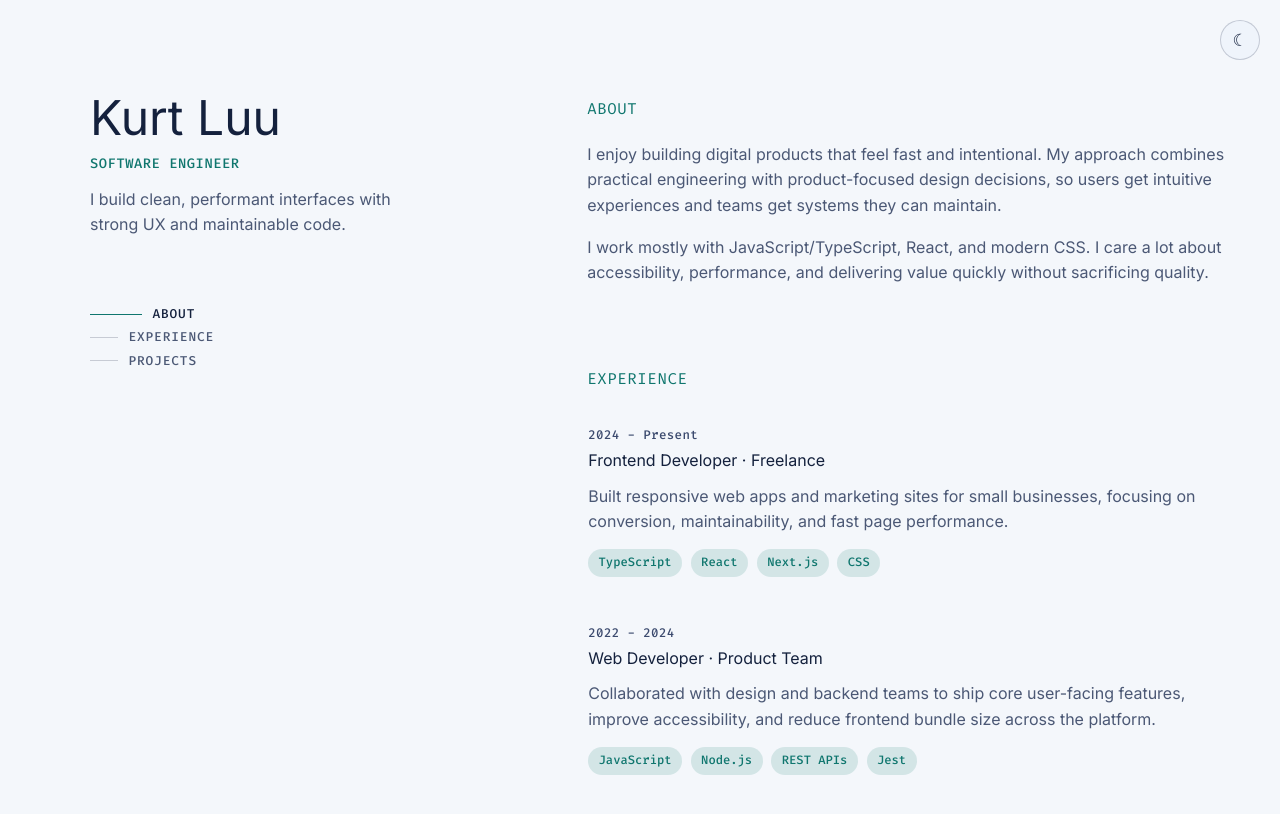
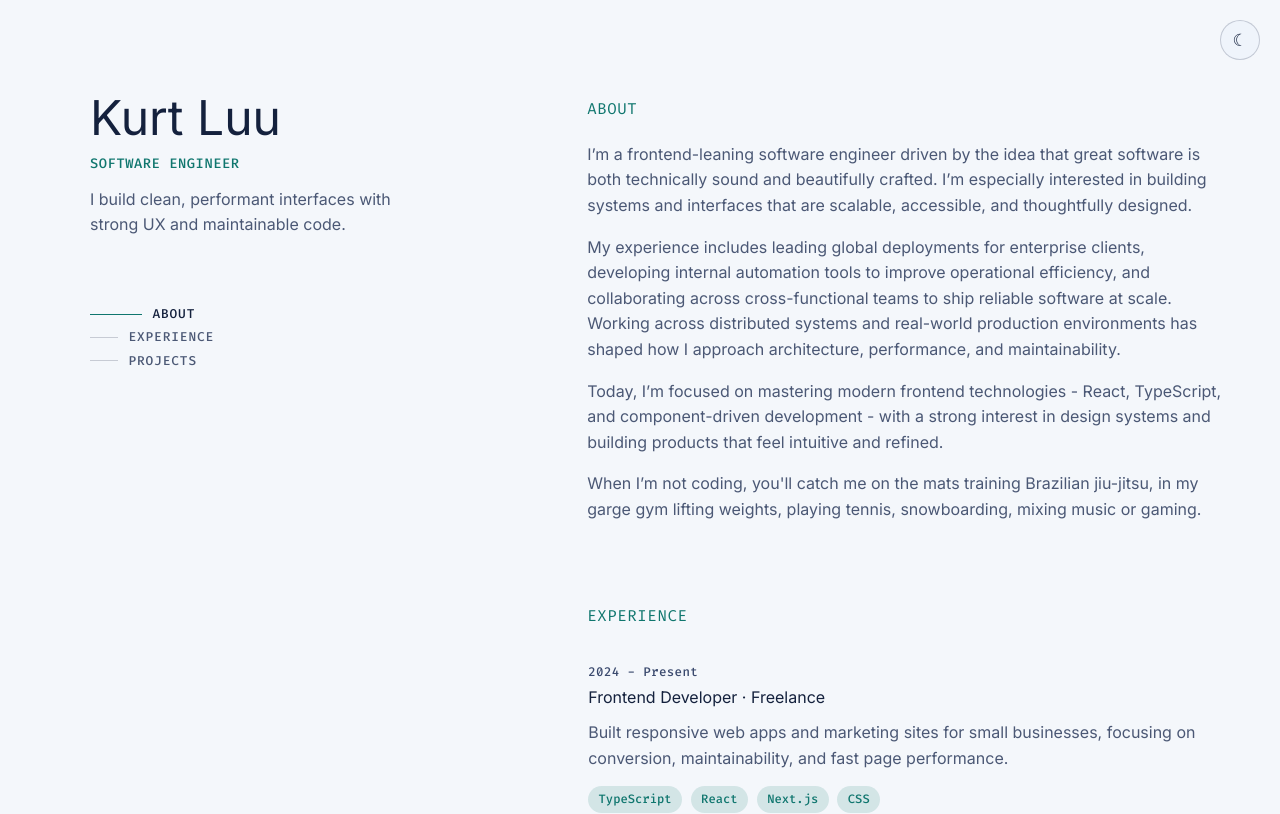
Before and after one commit to kurtluu/portfolio, a React (Vite) app in the folder react-ts-site/: page / in a window 1280 px wide. Shown: the top 814 px of the page. Built offline with nearby package versions, Linux system fonts and the light colour scheme.

Commit message:
Update About section content

```diff
--- a/react-ts-site/src/App.tsx
+++ b/react-ts-site/src/App.tsx
@@ -215,13 +215,24 @@ function App() {
           <section id="about" className="content-section">
             <h2>About</h2>
             <p>
-              I enjoy building digital products that feel fast and intentional. My approach combines practical
-              engineering with product-focused design decisions, so users get intuitive experiences and teams get
-              systems they can maintain.
+              I’m a frontend-leaning software engineer driven by the idea that great software is both technically
+              sound and beautifully crafted. I’m especially interested in building systems and interfaces that are
+              scalable, accessible, and thoughtfully designed.
             </p>
             <p>
-              I work mostly with JavaScript/TypeScript, React, and modern CSS. I care a lot about accessibility,
-              performance, and delivering value quickly without sacrificing quality.
+              My experience includes leading global deployments for enterprise clients, developing internal automation
+              tools to improve operational efficiency, and collaborating across cross-functional teams to ship reliable
+              software at scale. Working across distributed systems and real-world production environments has shaped
+              how I approach architecture, performance, and maintainability.
+            </p>
+            <p>
+              Today, I’m focused on mastering modern frontend technologies - React, TypeScript, and component-driven
+              development - with a strong interest in design systems and building products that feel intuitive and
+              refined.
+            </p>
+            <p>
+              When I’m not coding, you'll catch me on the mats training Brazilian jiu-jitsu, in my garge gym lifting weights, playing tennis,
+              snowboarding, mixing music or gaming.
             </p>
           </section>
 
```
